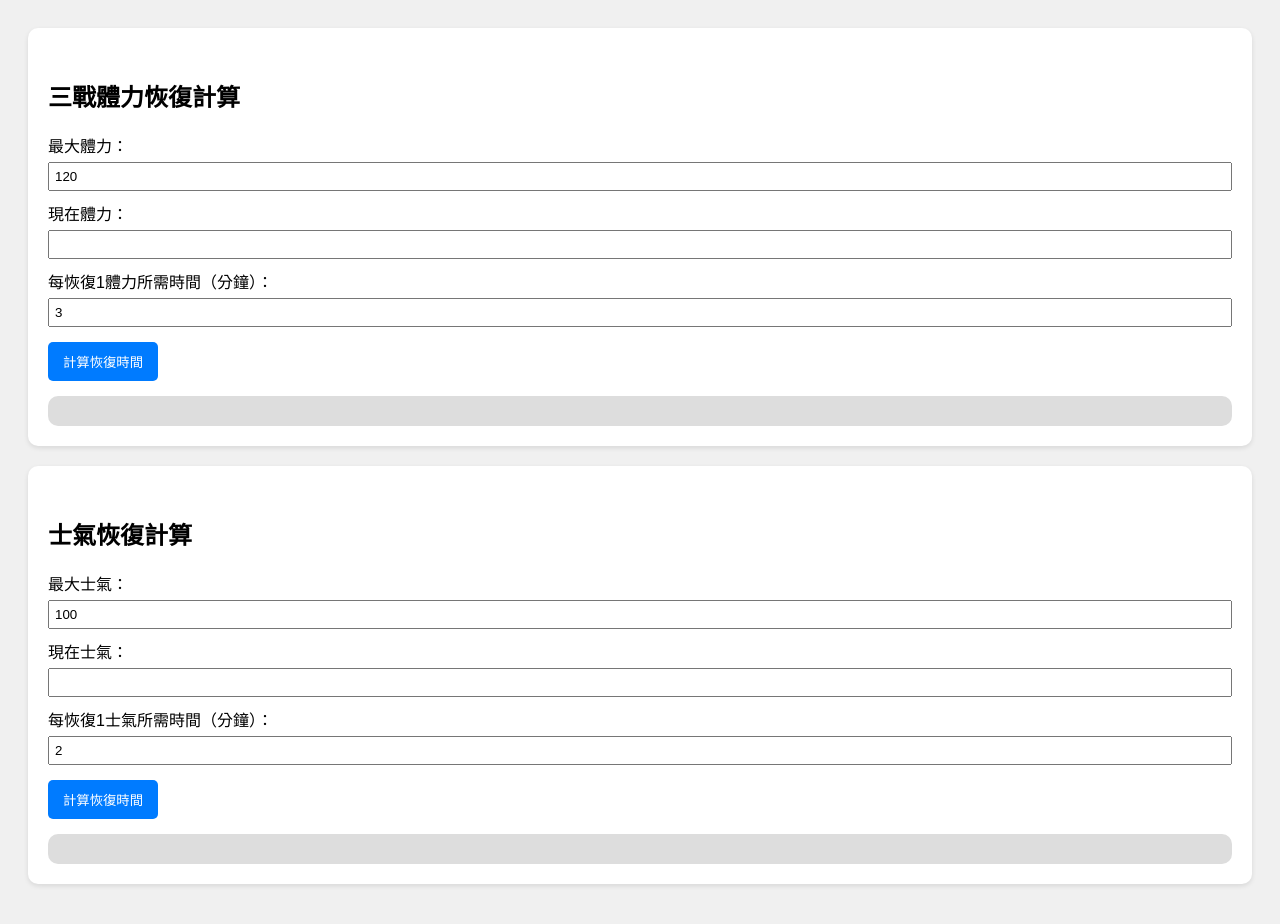
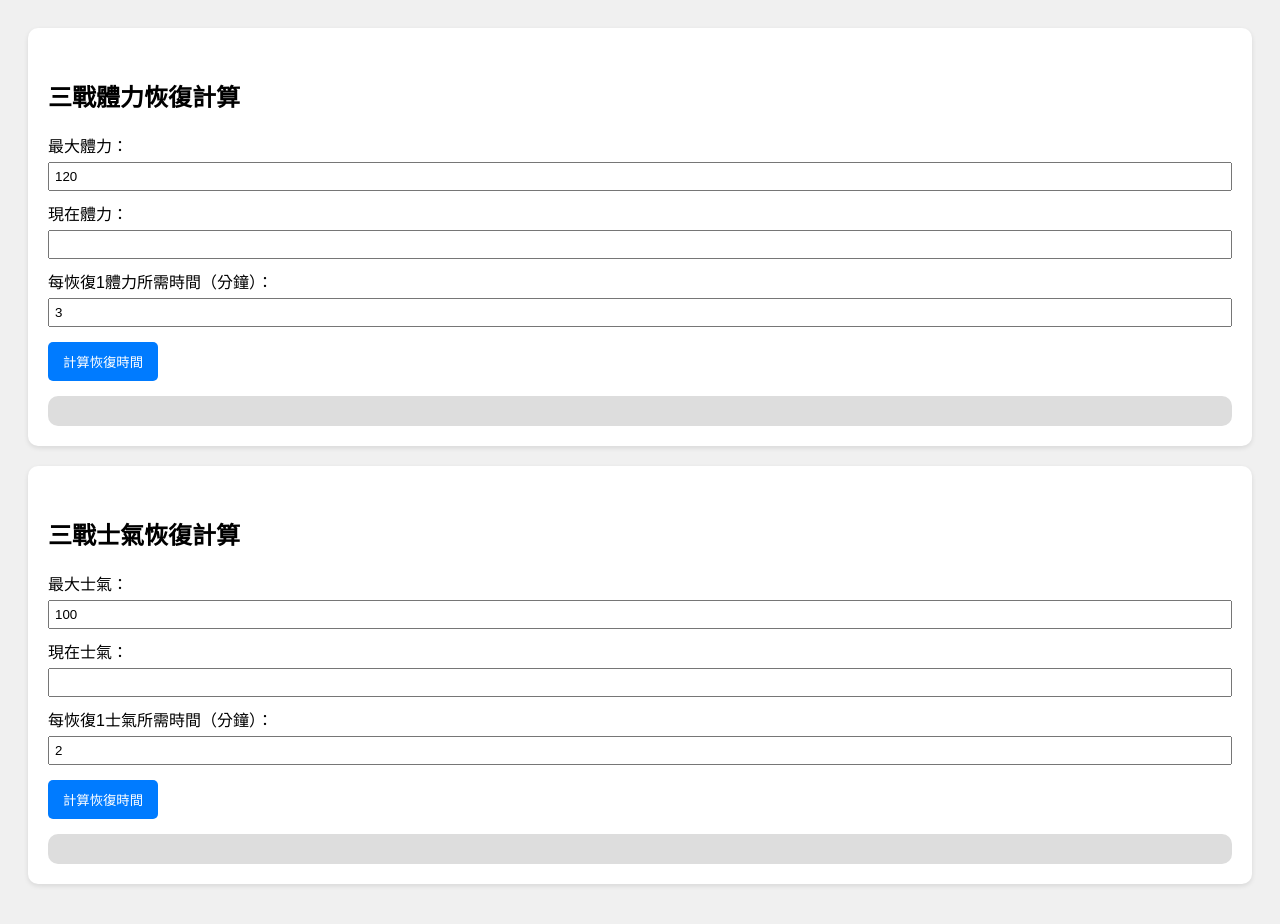
Before and after one commit to adsl58462/TK-Caculator, a plain HTML site: page index.html in a window 1280 px wide. Drawn offline with Linux system fonts and the light colour scheme.

Commit message:
Update index.html

```diff
--- a/index.html
+++ b/index.html
@@ -38,7 +38,7 @@
   </div>
 
   <div class="section">
-    <h2>士氣恢復計算</h2>
+    <h2>三戰士氣恢復計算</h2>
     <label>最大士氣：<input type="number" id="maxMorale" value="100"></label>
     <label>現在士氣：<input type="number" id="currentMorale"></label>
     <label>每恢復1士氣所需時間（分鐘）：<input type="number" id="moraleRate" value="2"></label>
```
